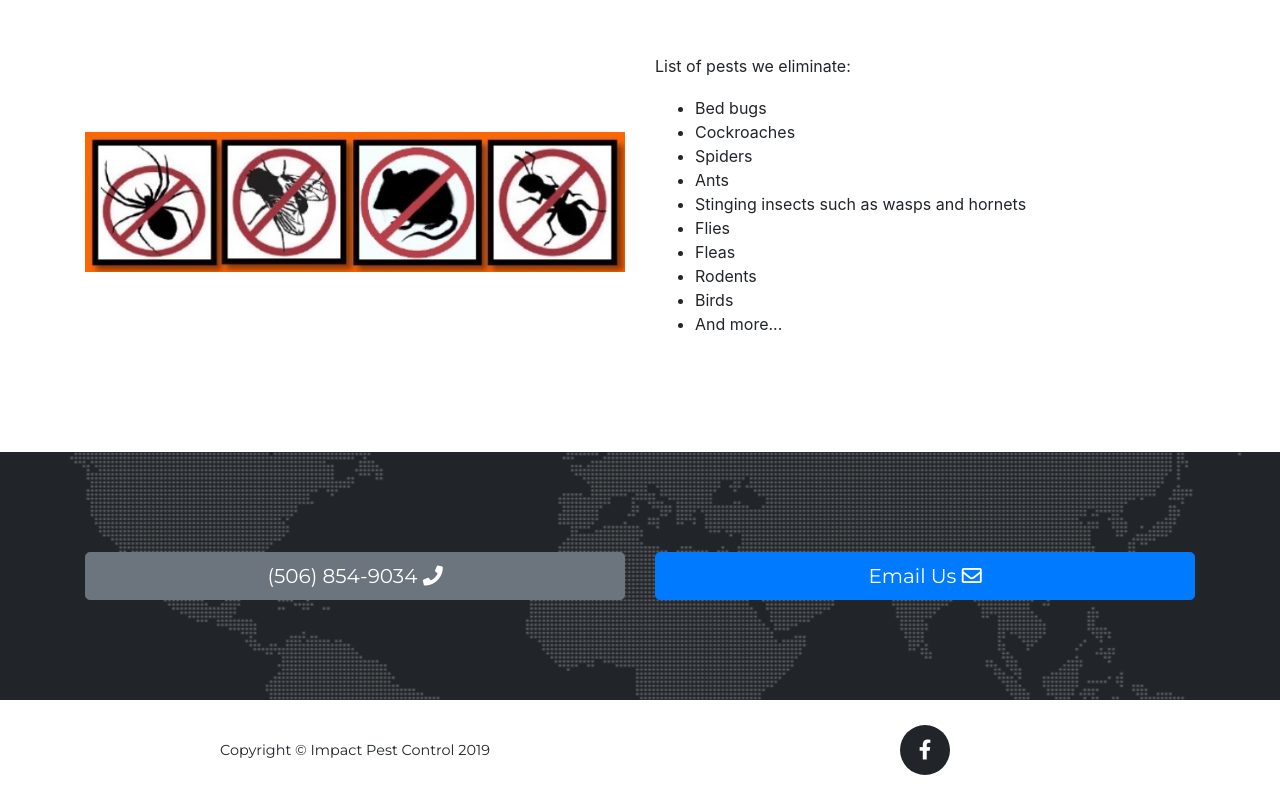
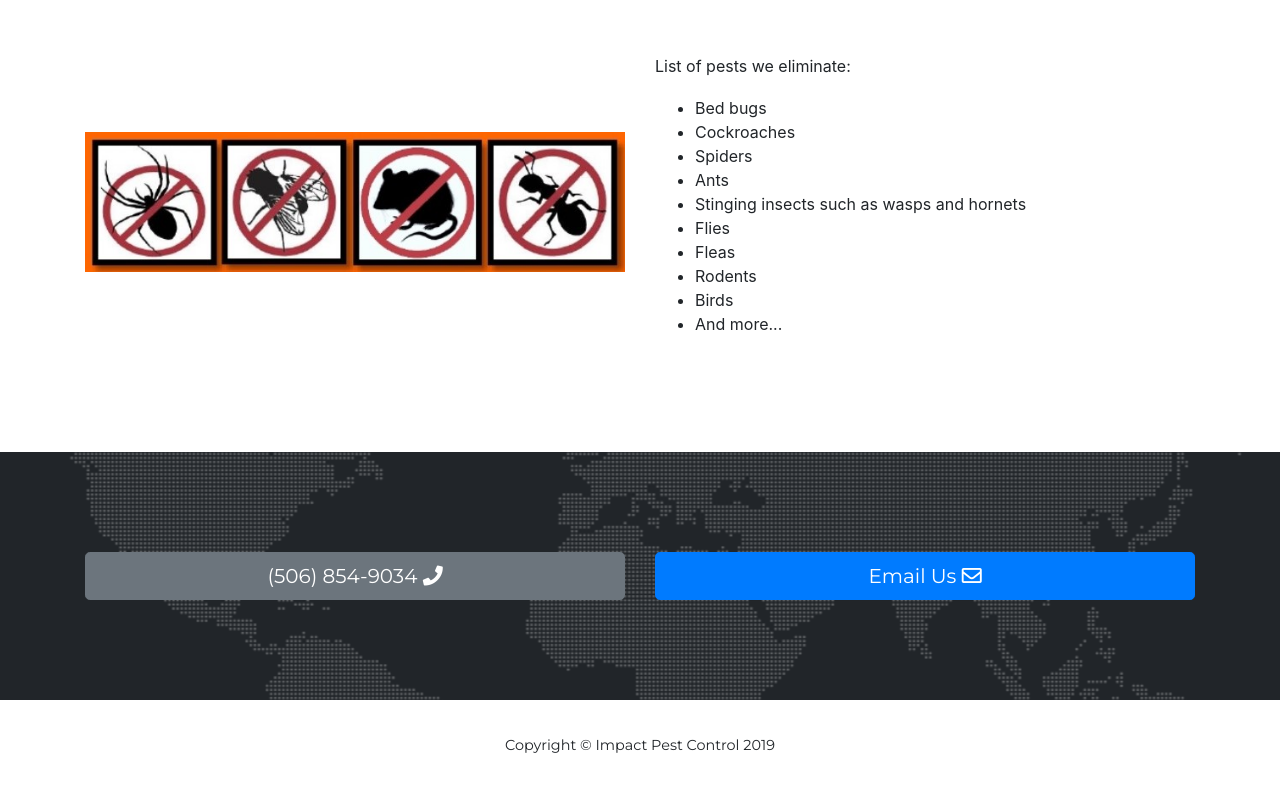
Before and after one commit to amellalalex/impact, a website with bundled scripts: page index.html in a window 1280 px wide. Shown: the part 3131-3931 px from the top of the page. Built offline with nearby package versions, Linux system fonts and the light colour scheme; a web font is replaced by a local one.

Commit message:
Removed the facebook link

```diff
--- a/index.html
+++ b/index.html
@@ -401,10 +401,10 @@
   <footer class="footer">
     <div class="container">
       <div class="row align-items-center">
-        <div class="col-md-6">
+        <div class="col-md-12">
           <span class="copyright">Copyright &copy; Impact Pest Control <span id="copyright_year">2019</span></span>
         </div>
-        <div class="col-md-6">
+        <!-- <div class="col-md-6">
           <ul class="list-inline social-buttons">
             <li class="list-inline-item">
               <a href="https://www.facebook.com/ImpactPestControlInc/">
@@ -412,7 +412,7 @@
               </a>
             </li>
           </ul>
-        </div>
+        </div> -->
 
       </div>
     </div>
```
